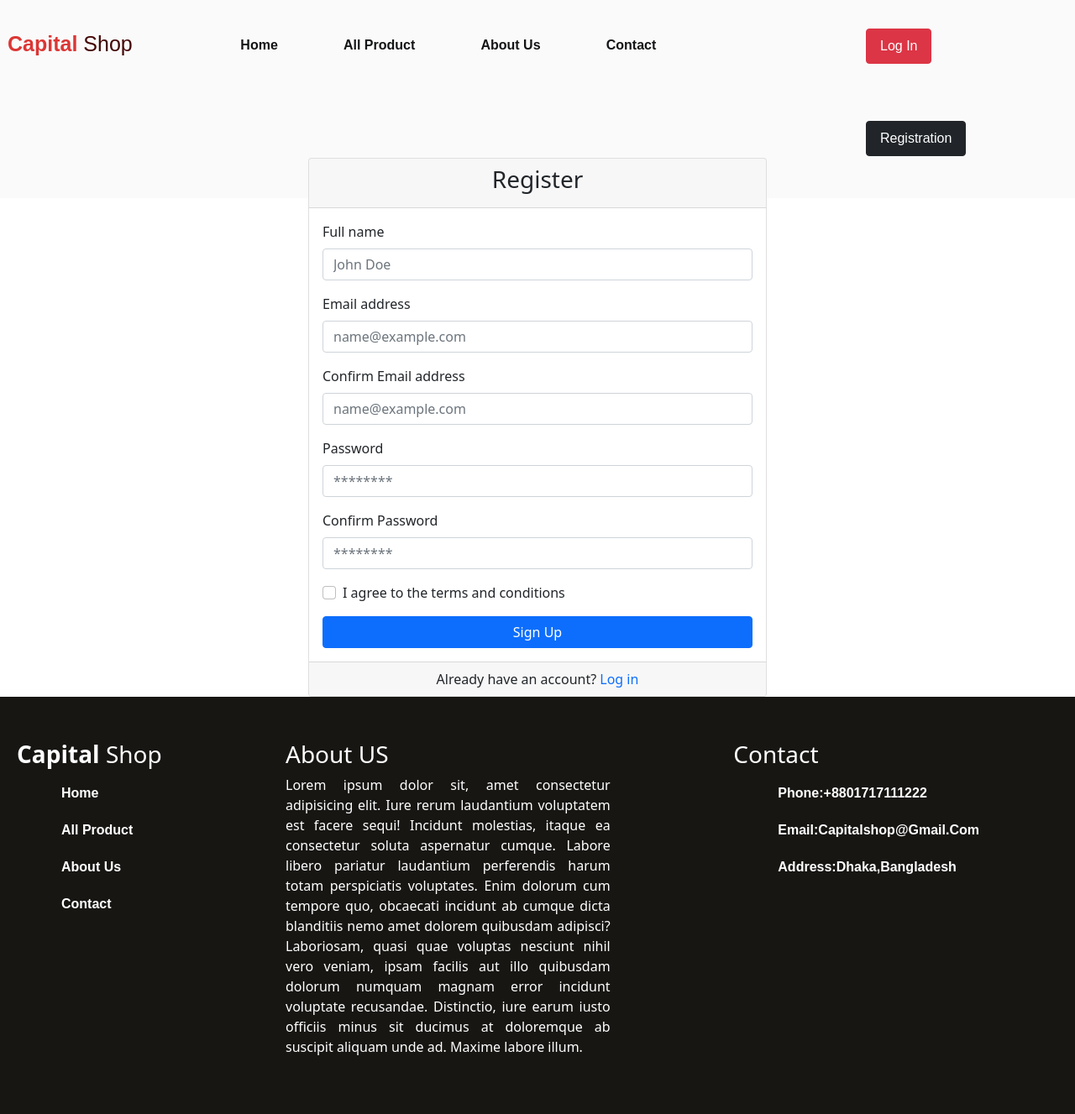
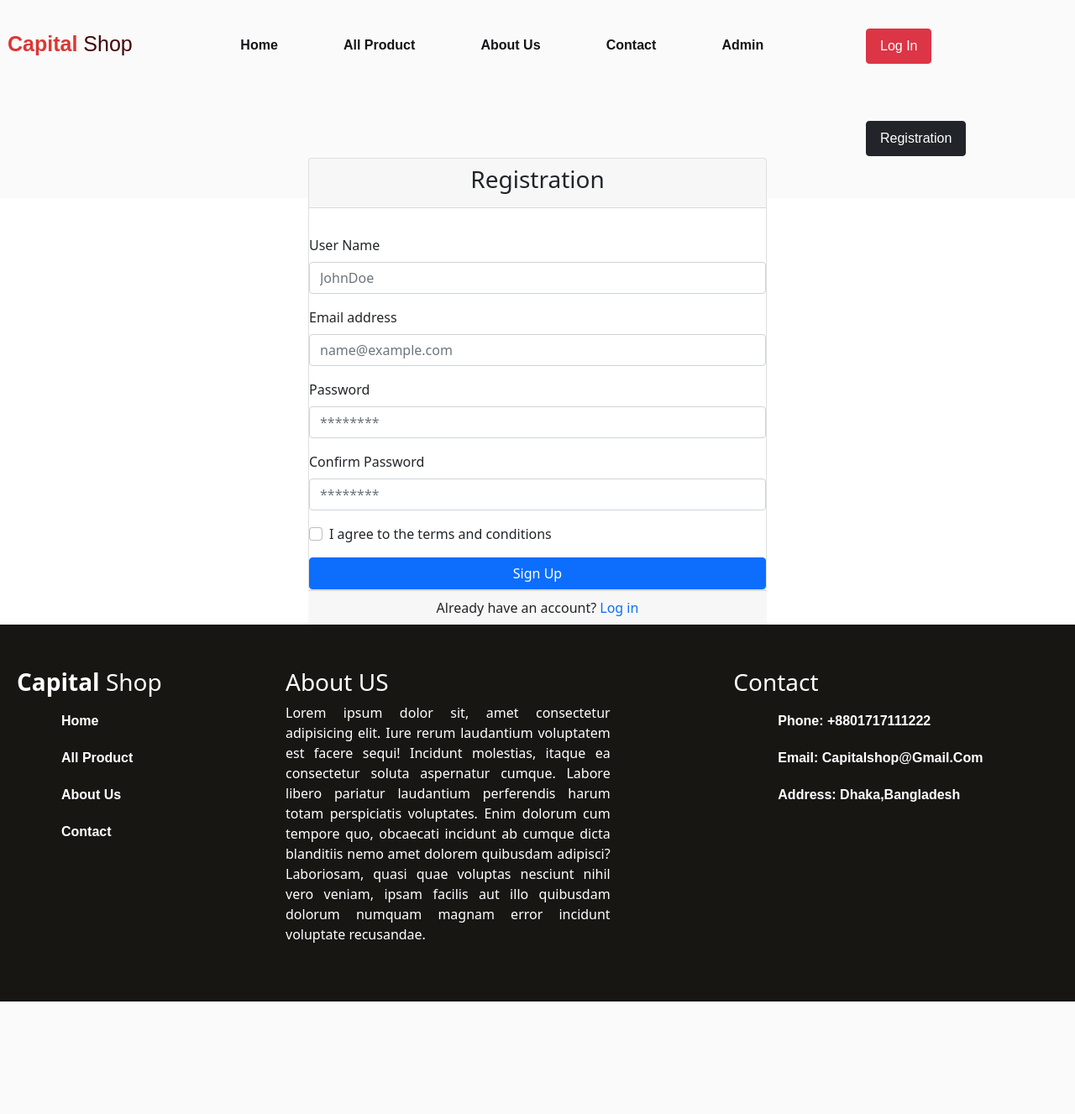
Before and after one commit to ArkoKhan/e-commerce, a Django app: page /registry in a window 1280 px wide. Shown: the whole page at 84% size. After the commit the page ends 1193 px from the top, so only its background shows below. Run offline with Django 5.2, Linux system fonts and the light colour scheme.

Commit message:
new changes

```diff
--- a/static/style.css
+++ b/static/style.css
@@ -144,3 +144,9 @@ img {
   text-transform: uppercase;
   font-size: 14px;
 }
+.msg_warning {
+  color: #a80606;
+}
+.msg_success {
+  color: rgb(3, 185, 3);
+}
--- a/templates/footer.html
+++ b/templates/footer.html
@@ -20,18 +20,16 @@
         tempore quo, obcaecati incidunt ab cumque dicta blanditiis nemo amet
         dolorem quibusdam adipisci? Laboriosam, quasi quae voluptas nesciunt
         nihil vero veniam, ipsam facilis aut illo quibusdam dolorum numquam
-        magnam error incidunt voluptate recusandae. Distinctio, iure earum iusto
-        officiis minus sit ducimus at doloremque ab suscipit aliquam unde ad.
-        Maxime labore illum.
+        magnam error incidunt voluptate recusandae.
       </p>
     </div>
     <div class="col-1"></div>
     <div class="col-4">
       <h3>Contact</h3>
       <ul>
-        <li><strong>Phone:</strong>+8801717111222</li>
-        <li><strong>Email:</strong>capitalshop@gmail.com</li>
-        <li><strong>Address:</strong>Dhaka,Bangladesh</li>
+        <li><strong>Phone:</strong> +8801717111222</li>
+        <li><strong>Email:</strong> capitalshop@gmail.com</li>
+        <li><strong>Address:</strong> Dhaka,Bangladesh</li>
       </ul>
     </div>
   </div>
--- a/templates/nav.html
+++ b/templates/nav.html
@@ -11,6 +11,9 @@
         <li class="nav-item"><a href="#" class="nav-link">All Product</a></li>
         <li class="nav-item"><a href="#" class="nav-link">About Us</a></li>
         <li class="nav-item"><a href="#" class="nav-link">Contact</a></li>
+        <li class="nav-item">
+          <a href="/admin" target="_blank" class="nav-link">Admin</a>
+        </li>
       </ul>
     </div>
     <div class="col-md-3">
--- a/templates/web_temp/recoveryform.html
+++ b/templates/web_temp/recoveryform.html
@@ -15,14 +15,15 @@
             <form method="POST">
               {% csrf_token %}
               <div class="mb-3">
-                <label for="email" class="form-label"
+                <label for="e" class="form-label"
                   >Enter your email address and we will send you a link to reset
                   your password.</label
                 >
                 <input
                   type="email"
                   class="form-control form-control-sm mt-2"
-                  id="email"
+                  id="e"
+                  name="email"
                   placeholder="name@example.com"
                 />
               </div>
--- a/templates/web_temp/registryfrom.html
+++ b/templates/web_temp/registryfrom.html
@@ -1,6 +1,6 @@
 {% extends 'base.html' %}
 <!-- Title -->
-{% block "title" %}Home{% endblock %}
+{% block "title" %}Registration{% endblock %}
 <!-- main -->
 {% block 'mainbody' %}
 <main>
@@ -9,62 +9,89 @@
       <div class="col-md-6">
         <div class="card mt-5">
           <div class="card-header">
-            <h3 class="text-center">Register</h3>
+            <h3 class="text-center">Registration</h3>
           </div>
           <div class="card-body">
             <form method="POST">
               {% csrf_token %}
-              <div class="mb-3">
-                <label for="fullname" class="form-label">Full name</label>
+              <!-- <div class="mb-3">
+                <label for="fullName" class="form-label">Full name</label>
                 <input
                   type="text"
                   class="form-control"
-                  id="fullname"
+                  id="fullName"
+                  name="fullname"
                   placeholder="John Doe"
+                /> -->
+              </div>
+              <div class="mb-3">
+                <label for="username01" class="form-label">User Name</label>
+                <input
+                  type="text"
+                  class="form-control"
+                  id="username01"
+                  name="name"
+                  placeholder="JohnDoe"
                 />
               </div>
               <div class="mb-3">
-                <label for="email" class="form-label">Email address</label>
+                <label for="email01" class="form-label">Email address</label>
                 <input
                   type="email"
                   class="form-control"
-                  id="email"
+                  id="email01"
+                  name="email"
                   placeholder="name@example.com"
                 />
+                {% if messages %}
+                      {% for message in messages %}
+                      <p{% if message.tags %} class="{{ message.tags }} msg_warning"{% endif %}>{{ message }}</p>
+                      {% endfor %}
+
+                  {% endif %}
               </div>
-              <div class="mb-3">
-                <label for="email2" class="form-label"
+              <!-- <div class="mb-3">
+                <label for="email02" class="form-label"
                   >Confirm Email address</label
                 >
                 <input
                   type="email"
                   class="form-control"
-                  id="email2"
+                  id="email02"
+                  name="email1"
                   placeholder="name@example.com"
                 />
-              </div>
+              </div> -->
               <div class="mb-3">
-                <label for="password" class="form-label">Password</label>
+                <label for="password001" class="form-label">Password</label>
                 <input
                   type="password"
                   class="form-control"
-                  id="password"
+                  id="password001"
+                  name="password"
                   placeholder="********"
                 />
               </div>
               <div class="mb-3">
-                <label for="password2" class="form-label"
+                <label for="password002" class="form-label"
                   >Confirm Password</label
                 >
                 <input
                   type="password"
                   class="form-control"
-                  id="password2"
+                  id="password002"
+                  name="password1"
                   placeholder="********"
                 />
+                {% if messages %}
+                      {% for message in messages %}
+                      <p{% if message.tags %} class="{{ message.tags }} msg_warning"{% endif %}>{{ message }}</p>
+                      {% endfor %}
+
+                  {% endif %}
               </div>
               <div class="mb-3 form-check">
-                <input type="checkbox" class="form-check-input" id="agree" />
+                <input type="checkbox" class="form-check-input" id="agree" required />
                 <label class="form-check-label" for="agree"
                   >I agree to the terms and conditions</label
                 >
--- a/website/urls.py
+++ b/website/urls.py
@@ -1,10 +1,10 @@
 from django.urls import path
-from .views import Home, LogInForm, RecoveryForm, Registry
+from .views import *
 
 urlpatterns = [
     path("", Home, name="home"),
     path("logIn", LogInForm, name="logIn"),
+    path("registry",Registry,name="registry"),
     path("recover", RecoveryForm, name="recover"),
-    path("registry",Registry,name="registry")
 
 ]
--- a/website/views.py
+++ b/website/views.py
@@ -1,4 +1,6 @@
-from django.shortcuts import render
+from django.shortcuts import render , redirect
+from django.contrib import messages
+from django.contrib.auth.models import User
 
 # Create your views here.
 
@@ -8,10 +10,29 @@ def Home(request):
 def LogInForm(request):
     return render(request,"web_temp/loginform.html" )
 
+def Registry(request):
+    if request.method == "POST":
+        name = request.POST.get("name")
+        email = request.POST.get("email")
+        password = request.POST.get("password")
+        password1 = request.POST.get("password1")
+        if password == password1:
+            if User.objects.filter(username = name).exists():
+                messages.warning(request, "Username already exists.")
+            user = User.objects.create_user(username = name, email=email, password=password)
+            user.set_password(password)
+            user.save()
+            messages.success(request, "Your account has been created successfully.")
+            return redirect("logIn")
+        else:
+            messages.warning(request, "Your Password did not match.")
+
+    return render(request, "web_temp/registryfrom.html")
+
+
+
+def LogOut(request):
+    return redirect("logIn")
 
 def RecoveryForm(request):
     return render(request, "web_temp/recoveryform.html")
-
-
-def Registry(request):
-    return render(request, "web_temp/registryfrom.html")
```
Also changed, not shown: templates/web_temp/loginform.html (+14 -6 lines), db.sqlite3.
